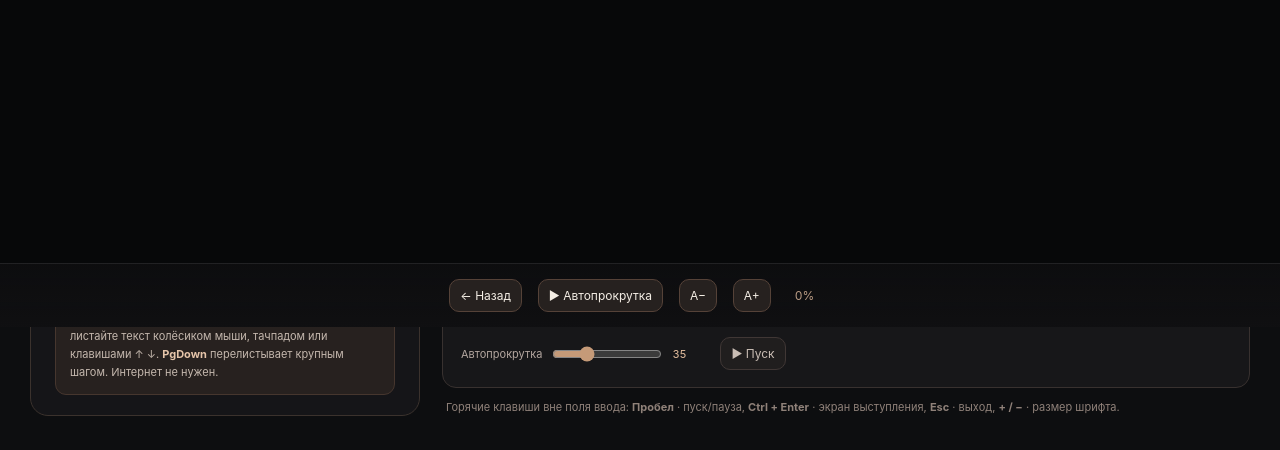
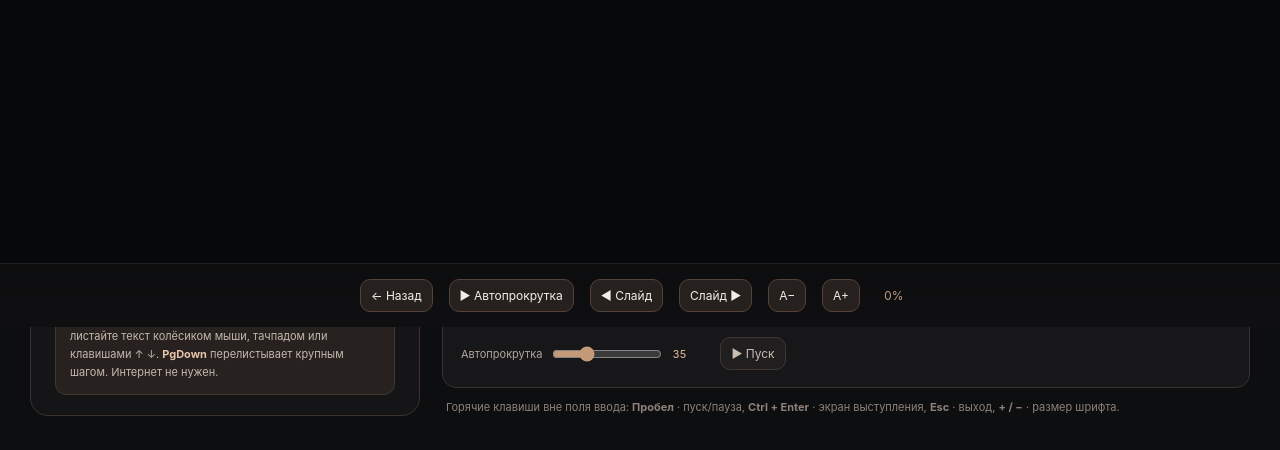
Before and after one commit to EllaDim/den-pages, a plain HTML site: page suflyor/index.html in a window 1280 px wide. Both pictures are taken after a click on the button "Начать выступление". Shown: the part 473-923 px from the top of the page. Drawn offline with Linux system fonts and the light colour scheme.

Commit message:
[agent] suflyor: slide jump buttons

```diff
--- a/suflyor/index.html
+++ b/suflyor/index.html
@@ -111,7 +111,7 @@ body.theme-cream .reading-copy.empty{color:#967b68}
 @media(max-width:1000px){.workarea{grid-template-columns:1fr}.editor{min-height:390px}.script-input{min-height:190px}.preview-shell{height:58vh;max-height:none;flex:none}.workspace{min-height:auto}.focus-content .reading-copy{width:calc(100% - 70px)}.controls-panel{gap:10px}.top-meta{display:none}}
 @media(max-width:560px){.topbar{padding:17px 18px}.workarea{padding:14px}.editor{padding:22px 16px}.workspace-head{padding:7px 2px 14px}.head-label{display:none}.preview-shell{height:50vh;min-height:340px}.reading-copy{width:calc(100% - 42px);margin-top:95px}.stage-lower{flex-direction:column;align-items:stretch}.stage-lower .primary{width:100%}.controls-panel{padding:15px}.control-split{display:none}.focus-content .reading-copy{width:calc(100% - 36px);margin-top:21vh}.focus-header{padding:12px}.focus-footer{padding:10px 6px;gap:6px}.focus-footer .btn{padding:7px;font-size:11px}.focus-footer .focus-percent{margin-left:0}}
 @media(prefers-reduced-motion:reduce){*,*:before,*:after{transition:none!important;scroll-behavior:auto!important}}
-@media(max-width:700px){.focus-stage{--focus-gutter:18px;height:100dvh}.focus-footer{padding:10px 10px calc(22px + env(safe-area-inset-bottom));gap:8px}.focus-footer .btn{font-size:17px;padding:14px 18px;min-height:52px}#focusAutoBtn{order:-1;flex:1 1 100%;font-size:20px;min-height:60px}.focus-footer .btn{flex:1 1 0;padding:12px 8px;min-height:48px}.focus-footer .focus-percent{margin:0;min-width:34px;text-align:center}.focus-header{padding:10px 12px}.focus-header-brand{display:none}.focus-header{justify-content:flex-end}}
+@media(max-width:700px){.focus-stage{--focus-gutter:18px;height:100dvh}.focus-footer{padding:10px 10px calc(22px + env(safe-area-inset-bottom));gap:8px}.focus-footer .btn{font-size:17px;padding:14px 18px;min-height:52px}#prevSlideBtn,#nextSlideBtn{order:-1;flex:1 1 40%;font-size:17px}#focusAutoBtn{order:-2;flex:1 1 100%;font-size:20px;min-height:60px}.focus-footer .btn{flex:1 1 0;padding:12px 8px;min-height:48px}.focus-footer .focus-percent{margin:0;min-width:34px;text-align:center}.focus-header{padding:10px 12px}.focus-header-brand{display:none}.focus-header{justify-content:flex-end}}
 </style>
 </head>
 <body>
@@ -177,6 +177,8 @@ body.theme-cream .reading-copy.empty{color:#967b68}
   <footer class="focus-footer">
     <button class="btn small" id="backBtn" type="button">← Назад</button>
     <button class="btn small" id="focusAutoBtn" type="button">▶ Автопрокрутка</button>
+    <button class="btn small" id="prevSlideBtn" type="button">◀ Слайд</button>
+    <button class="btn small" id="nextSlideBtn" type="button">Слайд ▶</button>
     <button class="btn small" id="focusMinusBtn" type="button" aria-label="Уменьшить шрифт">A−</button>
     <button class="btn small" id="focusPlusBtn" type="button" aria-label="Увеличить шрифт">A+</button>
     <span class="focus-percent" id="focusProgress">0%</span>
@@ -257,6 +259,9 @@ body.theme-cream .reading-copy.empty{color:#967b68}
  el('mirrorBtn').addEventListener('click',()=>{settings.mirror=!settings.mirror;applySettings();scheduleSave()});
  el('guideBtn').addEventListener('click',()=>{settings.guide=!settings.guide;applySettings();scheduleSave()});
  el('autoBtn').addEventListener('click',()=>setAuto(!auto));
+
+ function slideJump(dir){const node=focusCopy.firstChild;if(!node)return;const text=node.textContent;const re=/^━━━.*$/gm;const pos=[];let m;while((m=re.exec(text)))pos.push(m.index);if(!pos.length)return;const r=focusReader.getBoundingClientRect();const tops=pos.map(i=>{const g=document.createRange();g.setStart(node,i);g.setEnd(node,i+1);return g.getBoundingClientRect().top-r.top+focusReader.scrollTop-24});const cur=focusReader.scrollTop;let t;if(dir>0){t=tops.find(x=>x>cur+40);if(t===undefined)t=focusReader.scrollHeight}else{const prev=tops.filter(x=>x<cur-40);t=prev.length?prev[prev.length-1]:0}focusReader.scrollTop=Math.max(0,t);autoPos=focusReader.scrollTop;syncProgress()}
+ el('nextSlideBtn').addEventListener('click',()=>slideJump(1));el('prevSlideBtn').addEventListener('click',()=>slideJump(-1));
  el('focusAutoBtn').addEventListener('click',()=>setAuto(!auto));
  el('presentBtn').addEventListener('click',enterFocus);
  el('exitBtn').addEventListener('click',exitFocus);
```
